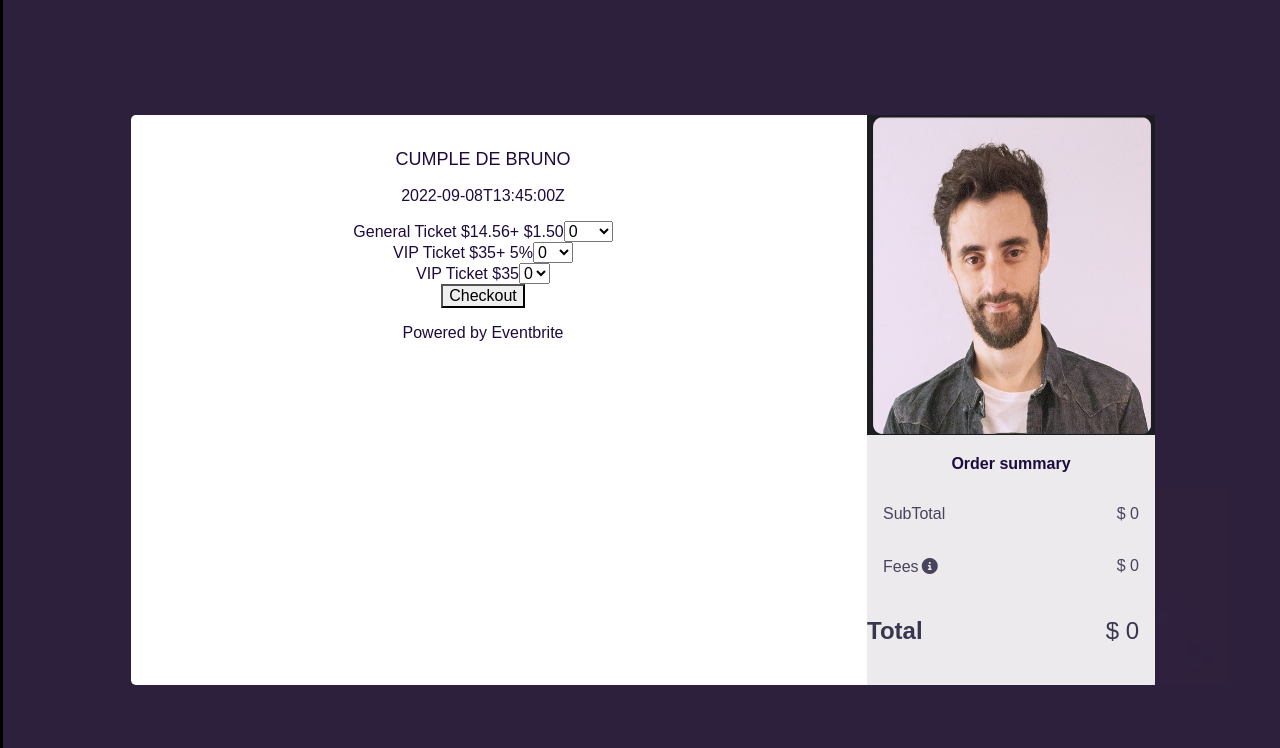
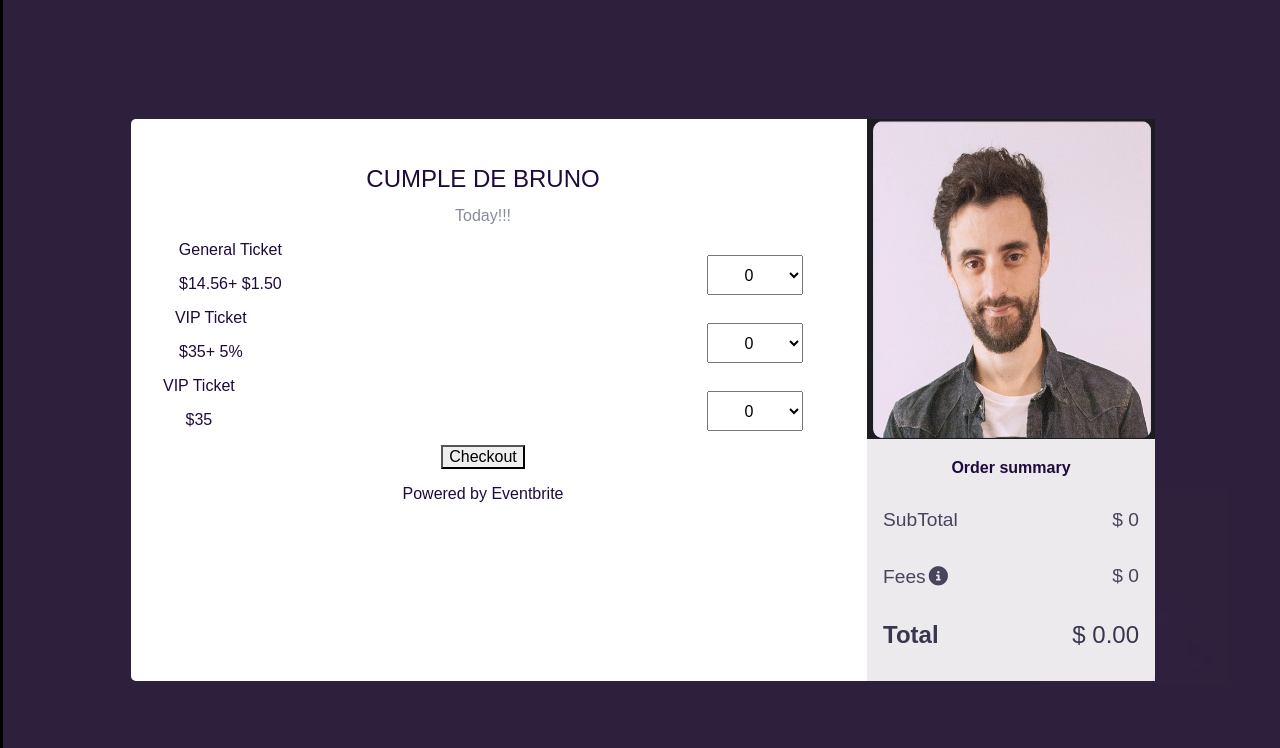
Before and after one commit to evbeda/FE-practice-exercise, a React app: page / in a window 1280 px wide. Both pictures are taken after a click on the element 166 px from the left and 588 px from the top of the page. Shown: the top 748 px of the page. Built offline with nearby package versions, Linux system fonts and the light colour scheme; data requests are answered from the project's data file.

Commit message:
style form

```diff
--- /dev/null
+++ b/src/components/Forms/Form.css
@@ -0,0 +1,25 @@
+form{
+    width: 100%;
+}
+
+.container-form{
+    display: flex;
+    flex-flow: row;
+    width: 100%;
+    justify-content: space-between;
+    align-items: center;
+}
+
+.col-select{
+    display: flex;
+    flex-direction: column;
+    width: 100%;
+    justify-content: space-between;
+    align-items: center;
+}
+
+.option-ticket{
+    width: 6rem;
+    height: 2.5rem;
+    text-align: center;
+}
--- a/src/components/Forms/FormLanguage.jsx
+++ /dev/null
@@ -1,12 +0,0 @@
-import React from "react";
-
-export function FormLanguage(){
-    return(
-        <form>
-            <select name="language">
-                <option value="eng-us">English (US)</option>
-                <option value="esp-latam">Español (Latam)</option>
-            </select>
-        </form>
-    )
-}
--- a/src/components/Forms/FormTickets.jsx
+++ b/src/components/Forms/FormTickets.jsx
@@ -2,7 +2,7 @@ import React from "react";
 import { useState } from "react";
 import { convertToArray } from '../../utils/utils';
 import { showFee } from "../../utils/utils";
-
+import "./Form.css";
 
 export function FormTickets({ eventId, tickets, ticketsInfo, setTicketsInfo, changeQuantityTicket, handleCloseModal }){
     const [isDisabled, setDisabled] = useState(true)
@@ -31,18 +31,22 @@ export function FormTickets({ eventId, tickets, ticketsInfo, setTicketsInfo, cha
         <form onSubmit={handleSubmit}>
             {tickets.map(ticket => {
                 return(
-                    <div key={`${ticket.id}-div`}>
+                    <div key={`${ticket.id}-div`} className="container-form">
+                        <div>
                             <label key={`${ticket.id}-label`} htmlFor="tickets">
                                 {ticket.name}
                             </label>
-                        <span>
+                            <p>
                                 {` $${ticket.price}${showFee(ticket.fee, ticket.fee_type)}`}
-                        </span>
+                            </p>
+                        </div>
+                        <div className="row-form">
                             <select
                             key={`${ticket.id}-select`}
                             name="tickets"
                             onChange={handleChange}
                             id={ticket.id}
+                            className="option-ticket"
                             >
                                 {convertToArray(ticket.quantity).map(num => {
                                     return(
@@ -56,6 +60,7 @@ export function FormTickets({ eventId, tickets, ticketsInfo, setTicketsInfo, cha
                                 })}
                             </select>
                         </div>
+                    </div>
                 )
             })}
             <button id="form-btn" type="submit" disabled={isDisabled}>Checkout</button>
--- a/src/components/Modal/Modal.css
+++ b/src/components/Modal/Modal.css
@@ -39,10 +39,10 @@ dialog{
 }
 
 #close-modal{
-    background-color: rgba(205, 202, 210, 0.287);
+    background-color: rgba(234, 232, 238, 0.358);
     border-radius: 50px;
     font-size: xx-large;
-    color: rgb(114, 111, 111)
+    color: #4b4d63
 }
 
 #close-modal:hover{
@@ -66,10 +66,12 @@ h1{
     padding-bottom: 1rem;
 }
 
-p{
+#event-name-modal{
     margin: 1rem;
+    font-size: x-large;
 }
 
-#fee-icon{
-    margin: 0.2rem;
+#event-date-modal{
+    font-size: medium;
+    color: #888b9c;
 }
--- a/src/components/Modal/Modal.jsx
+++ b/src/components/Modal/Modal.jsx
@@ -1,8 +1,8 @@
 import React, { useEffect, useState } from "react";
-import { FormLanguage } from "../Forms/FormLanguage";
 import { OrderSummary } from "../OrderSummary/OrderSummary";
 import { FormTickets} from "../Forms/FormTickets";
 import "./Modal.css"
+import { formatedDatetime } from "../../utils/utils"
 
 
 export function Modal(props){
@@ -38,8 +38,8 @@ export function Modal(props){
         <dialog open={showModal} id="modal">
           <div className="container-modal">
           <div className="col-modal" id="form-section">
-                  <h1>{eventsToSell ? eventsToSell.eventName.toUpperCase() : ""}</h1>
-                  <p>{eventsToSell ? eventsToSell.startDatetime : ""}</p>
+                  <h1 id="event-name-modal">{eventsToSell ? eventsToSell.eventName.toUpperCase() : ""}</h1>
+                  <p id="event-date-modal">{eventsToSell ? formatedDatetime(eventsToSell.startDatetime) : ""}</p>
                   <FormTickets
                   eventId={eventsToSell ? eventsToSell.id : ""}
                   tickets={eventsToSell ? eventsToSell.tickets : []}
--- a/src/components/OrderSummary/OrderSummary.css
+++ b/src/components/OrderSummary/OrderSummary.css
@@ -31,6 +31,15 @@ h4{
 }
 
 .info-order{
-    font-size: 1rem;
+    font-size: 1.2rem;
     color: #47445c
 }
+
+
+p, .total-order{
+    margin: 1rem;
+}
+
+#fee-icon{
+    margin: 0.2rem;
+}
--- a/src/components/OrderSummary/OrderSummary.jsx
+++ b/src/components/OrderSummary/OrderSummary.jsx
@@ -39,7 +39,7 @@ export function OrderSummary({ eventsToSell, ticketsInfo }){
             </div>
             <div className="row-order">
                 <h3 class="total-order">Total</h3>
-                <p class="total-order">$ {subTotal + fees}</p>
+                <p class="total-order">$ {(subTotal + fees).toFixed(2)}</p>
             </div>
         </div>
 
```
Lines whose indentation alone changed are shown as unchanged.
